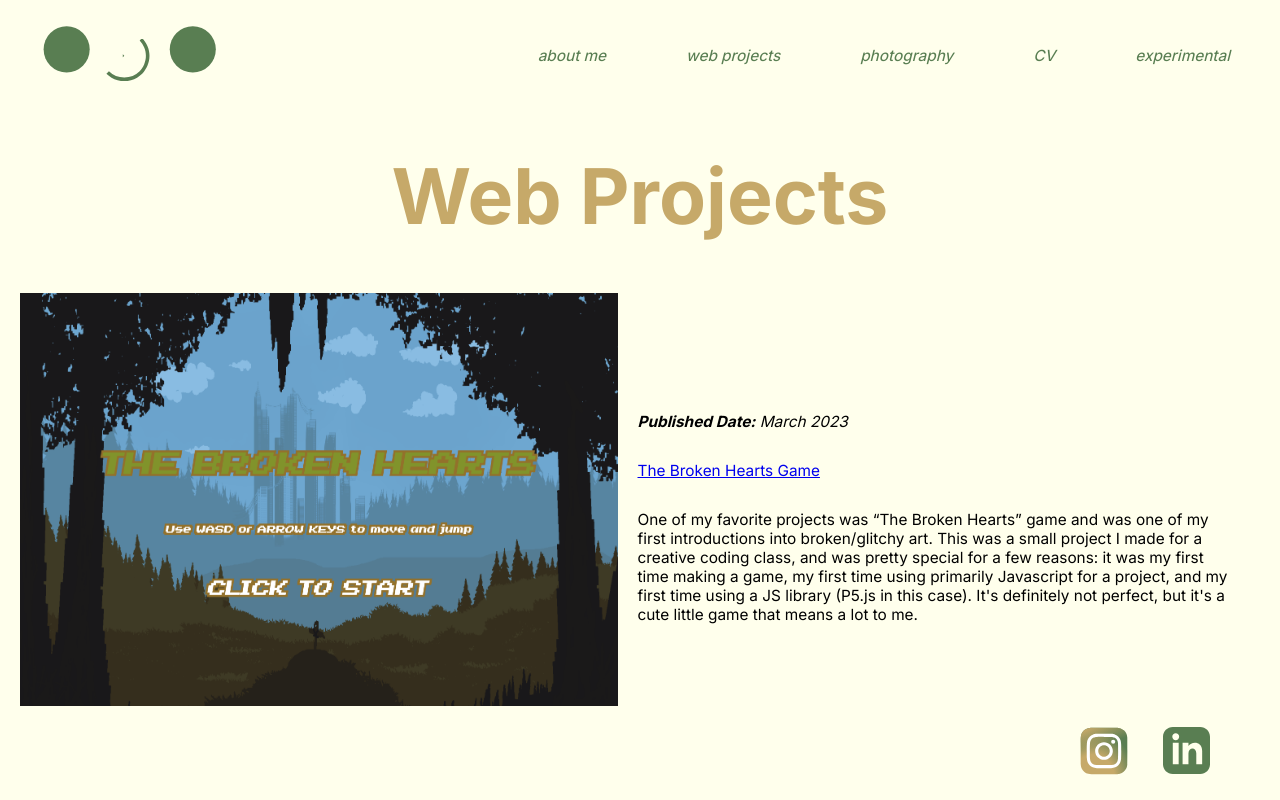
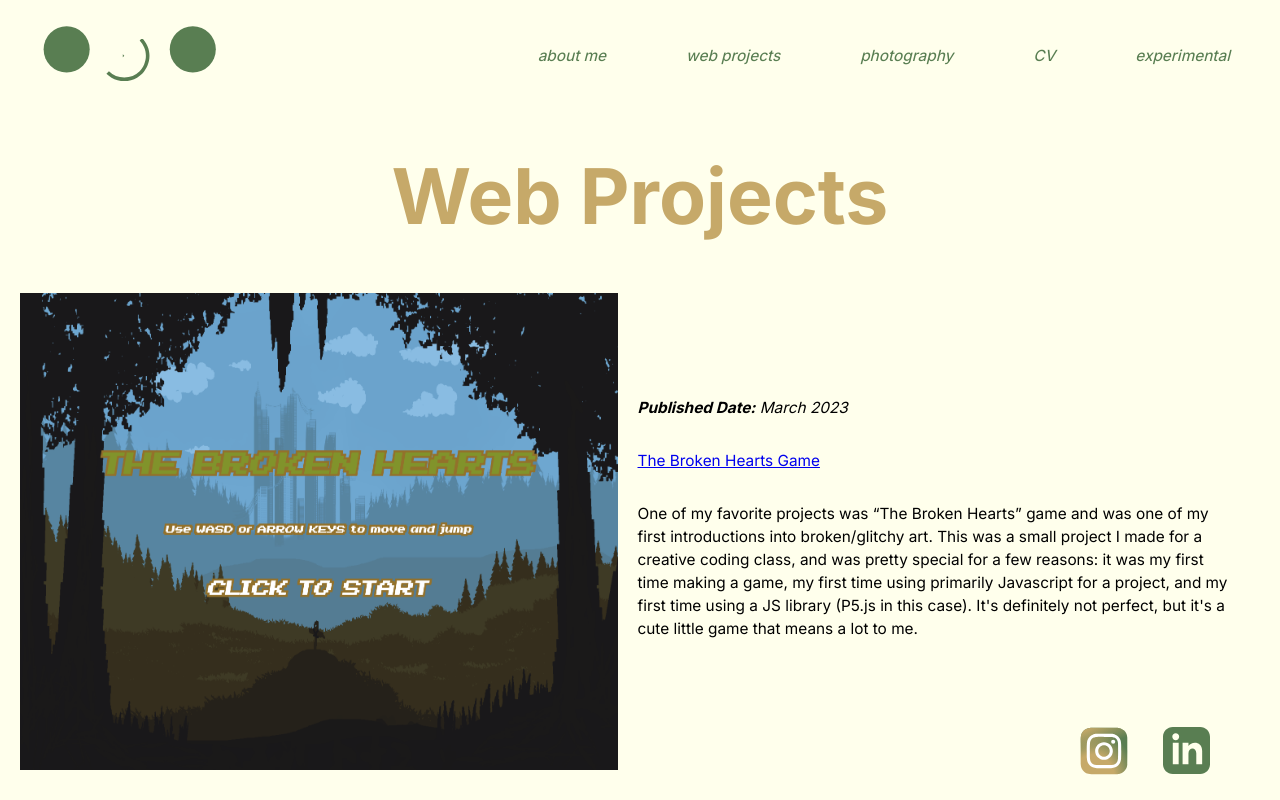
Before and after one commit to noah-netizen/noaranjo, a plain HTML site: page web.html in a window 1280 px wide. Shown: the top 800 px of the page. Drawn offline with nearby package versions, Linux system fonts and the light colour scheme.

Commit message:
Update web.css

```diff
--- a/web.css
+++ b/web.css
@@ -149,6 +149,7 @@ nav a:hover::after {
     padding-left: 0px;
     padding-right: 45px;
     font-size: 1.2vw;
+    line-height: 1.5;
 
 }
 
@@ -166,7 +167,6 @@ nav a:hover::after {
 footer {
     padding: 10px;
     text-align: right; /* Aligns the content to the right */
-    background-color: #FFFFEC; /* Example background color */
     position: fixed;
     left: 0;
     bottom: 0;
```
